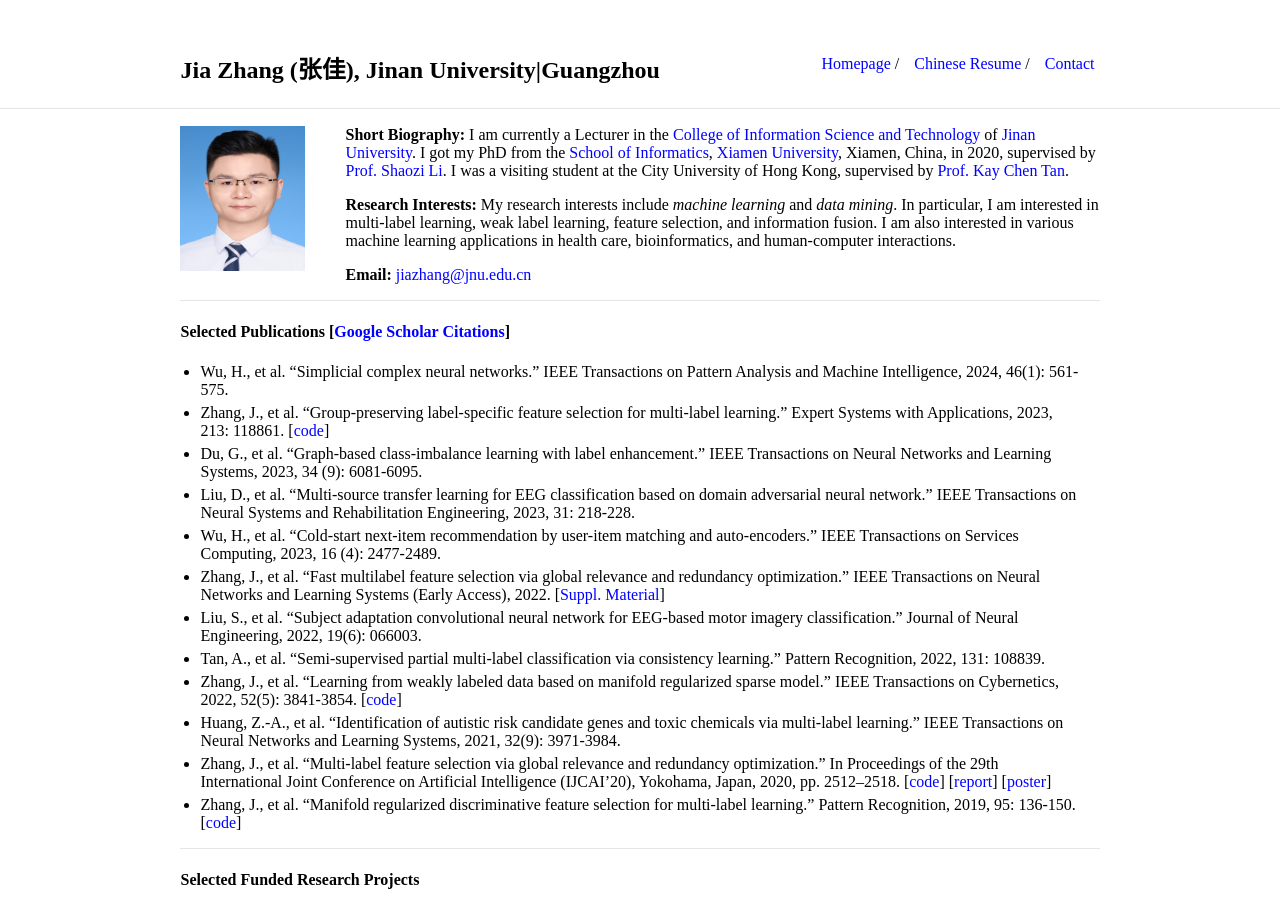
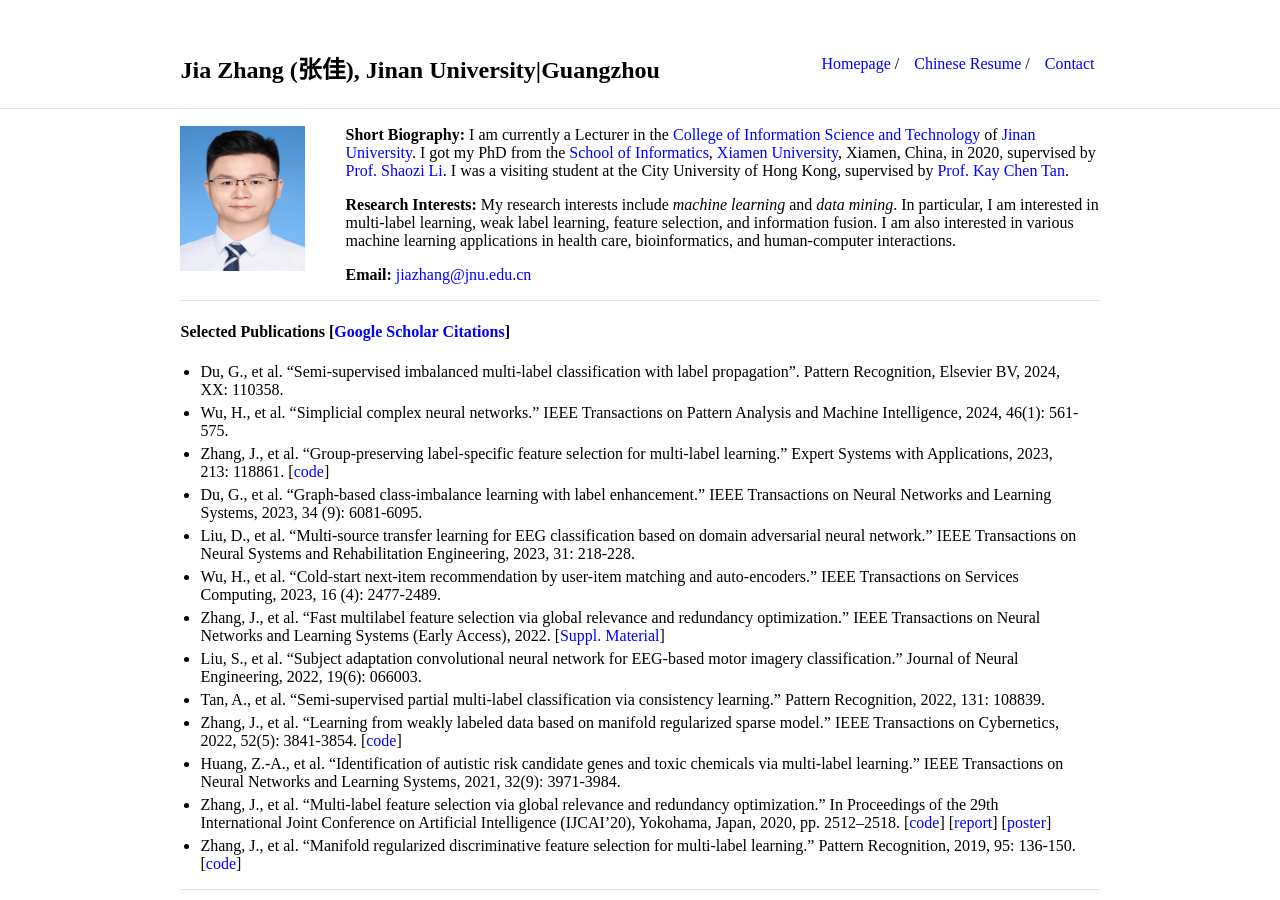
Before and after one commit to jiazhang-ml/jiazhang-ml.github.io, a Jekyll site: the page built from index.md, in a window 1280 px wide and 900 px high. Built offline with Jekyll 4.4.1, drawn with Linux system fonts in a browser that asks for light colours.

Commit message:
Update index.md

```diff
--- a/index.md
+++ b/index.md
@@ -15,6 +15,7 @@ layout: default
 
 #### Selected Publications [[Google Scholar Citations](https://scholar.google.com.hk/citations?user=yBaTk-gAAAAJ&hl=en)]
 
+* Du, G., et al. "Semi-supervised imbalanced multi-label classification with label propagation". Pattern Recognition, Elsevier BV, 2024, XX: 110358.
 * Wu, H., et al. "Simplicial complex neural networks." IEEE Transactions on Pattern Analysis and Machine Intelligence, 2024, 46(1): 561-575.
 * Zhang, J., et al. "Group-preserving label-specific feature selection for multi-label learning." Expert Systems with Applications, 2023, 213: 118861. [[code](https://codeocean.com/capsule/1281687/tree/v1)]
 * Du, G., et al. "Graph-based class-imbalance learning with label enhancement." IEEE Transactions on Neural Networks and Learning Systems, 2023, 34 (9): 6081-6095.
```
